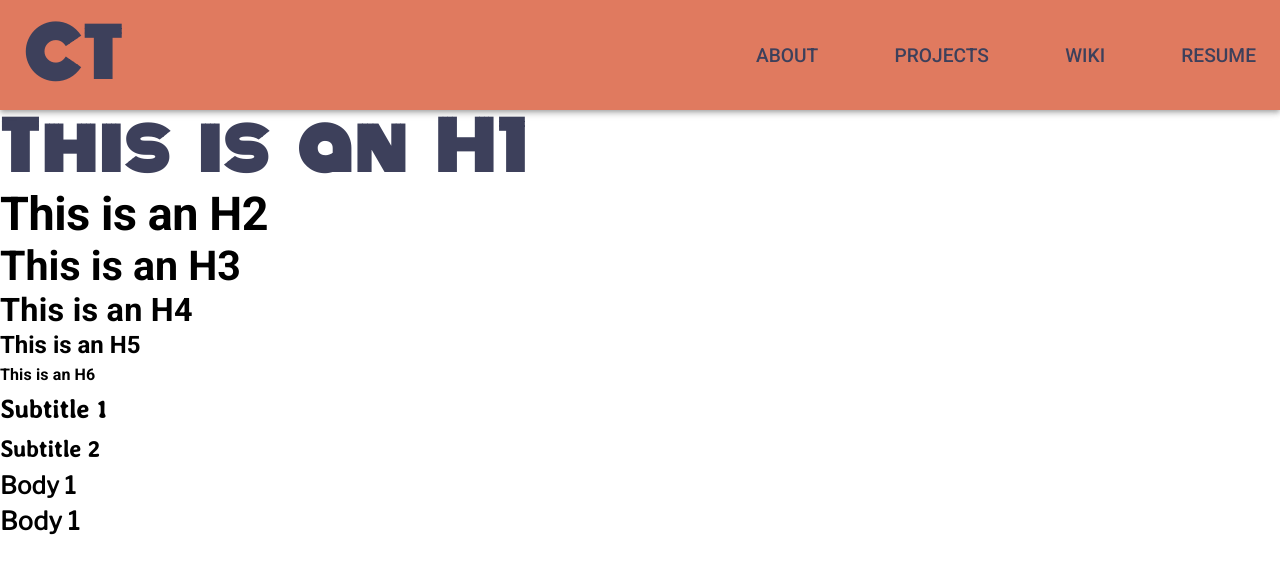
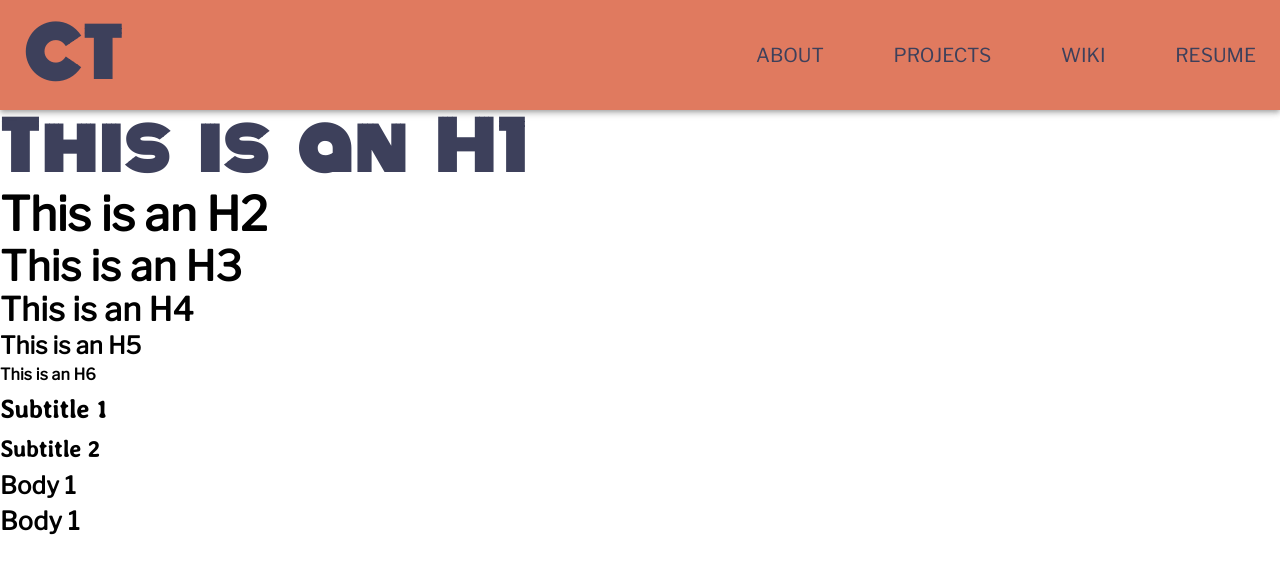
Before and after one commit to cSparkle/cSparkle.github.io, a Gatsby site: page / in a window 1280 px wide. Built offline with nearby package versions, Linux system fonts and the light colour scheme; Gatsby itself is replaced by a stand-in of ours.

Commit message:
remove roboto

```diff
--- a/package.json
+++ b/package.json
@@ -19,7 +19,6 @@
   "dependencies": {
     "@emotion/react": "^11.10.5",
     "@emotion/styled": "^11.10.5",
-    "@fontsource/roboto": "^4.5.8",
     "@mui/icons-material": "^5.11.0",
     "@mui/material": "^5.11.7",
     "gatsby": "^5.5.0",
--- a/src/components/ResponsiveAppBar.jsx
+++ b/src/components/ResponsiveAppBar.jsx
@@ -10,7 +10,6 @@
 import MenuItem from "@mui/material/MenuItem";
 import { Link } from "gatsby";
 import { ThemeProvider } from "@mui/material";
-import "@fontsource/roboto/700.css";
 import { theme } from "../styles/theme";
 import { StyledLink } from "../styles/index";
 
--- a/src/pages/404.js
+++ b/src/pages/404.js
@@ -4,7 +4,7 @@
 const pageStyles = {
   color: "#232129",
   padding: "96px",
-  fontFamily: "-apple-system, Roboto, sans-serif, serif",
+  fontFamily: "-apple-system, sans-serif, serif",
 }
 const headingStyles = {
   marginTop: 0,
--- a/src/pages/index.jsx
+++ b/src/pages/index.jsx
@@ -1,12 +1,7 @@
 import * as React from "react"
 import ResponsiveAppBar from "../components/ResponsiveAppBar";
 import "../styles/index.css";
-import '@fontsource/roboto/300.css';
-import '@fontsource/roboto/400.css';
-import '@fontsource/roboto/500.css';
-import '@fontsource/roboto/700.css';
 import { ThemeProvider, Typography } from "@mui/material";
-import "@fontsource/roboto/700.css";
 import { theme } from "../styles/theme";
 
 const IndexPage = () => {
--- a/src/styles/theme.js
+++ b/src/styles/theme.js
@@ -26,27 +26,27 @@
             wordSpacing: "1rem"
         },
         h2: {
-            fontFamily: "Roboto",
+            fontFamily: "Libre Franklin",
             fontSize: "3em",
             fontWeight: '800',
         },
         h3: {
-            fontFamily: "Roboto",
+            fontFamily: "Libre Franklin",
             fontSize: "2.5rem",
             fontWeight: '600',
         },
         h4: {
-            fontFamily: "Roboto",
+            fontFamily: "Libre Franklin",
             fontSize: "2rem",
             fontWeight: '600',
         },
         h5: {
-            fontFamily: "Roboto",
+            fontFamily: "Libre Franklin",
             fontSize: "1.5rem",
             fontWeight: '600',
         },
         h6: {
-            fontFamily: "Roboto",
+            fontFamily: "Libre Franklin",
             fontSize: "1rem",
             fontWeight: '600',
         },
@@ -71,7 +71,7 @@
             fontWeight: '600',
         },
         button: {
-            fontFamily: "Roboto",
+            fontFamily: "Libre Franklin",
             fontSize: "1.5rem",
             fontWeight: '600',
         }
```
Also changed, not shown: 1 other file.
